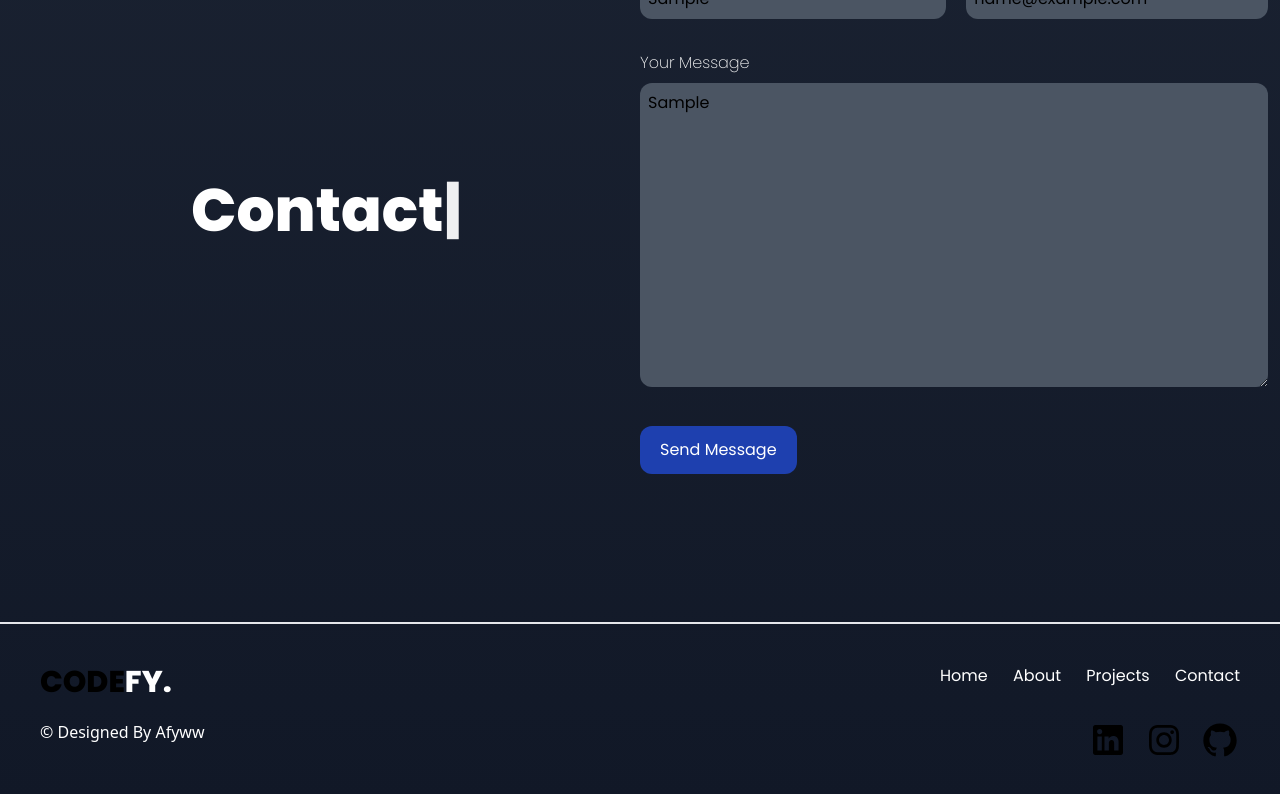
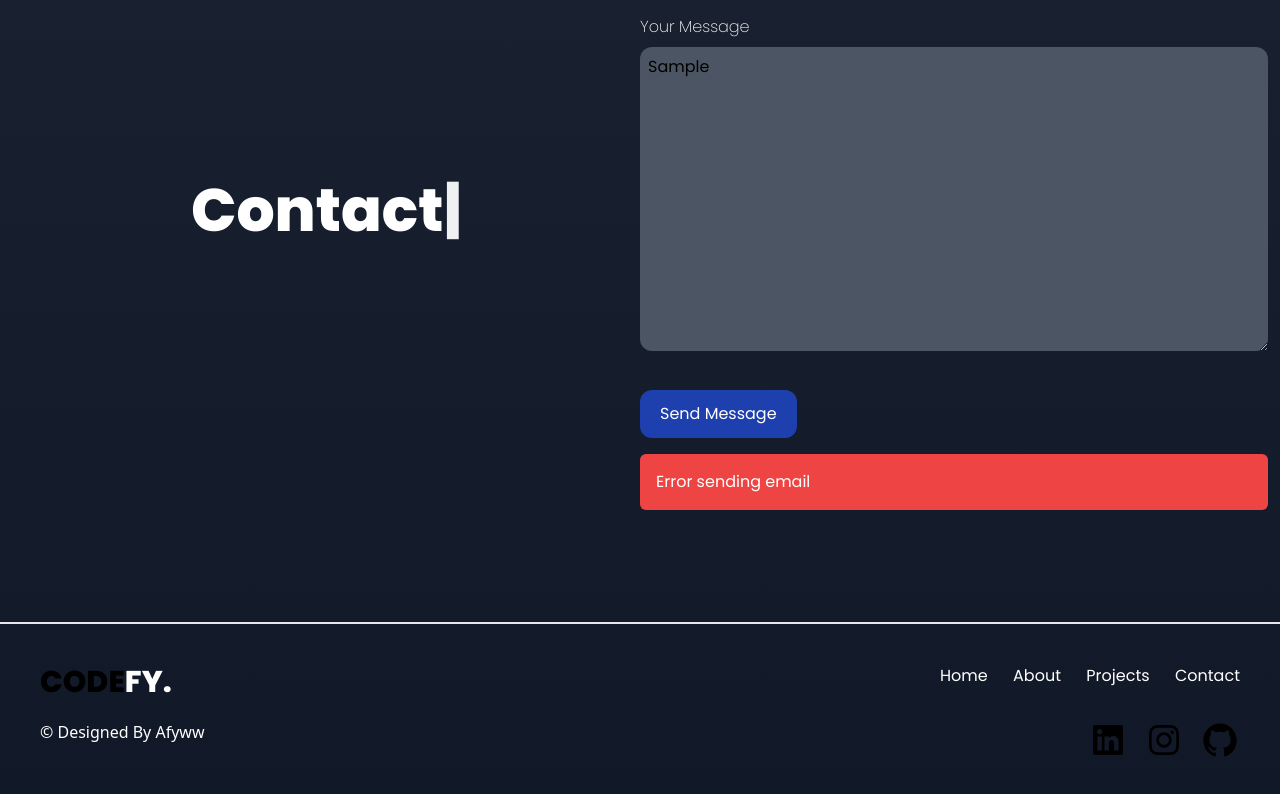
Before and after one commit to afyww/portfolio-nextjs, a Next.js app: page / in a window 1280 px wide. Both pictures are taken after typing "Sample", "name@example.com", "Sample" into the empty fields and a click on the button "Send Message". Shown: the part 3140-3934 px from the top of the page. Built offline with nearby package versions, Linux system fonts and the light colour scheme; no server answers.

Commit message:
emailfitur

```diff
--- a/src/app/components/Contactcard.jsx
+++ b/src/app/components/Contactcard.jsx
@@ -4,6 +4,12 @@ const Contactcard = () => {
     const [formData, setFormData] = useState({
         name: '',
         email: '',
+        message: '',
+    });
+
+    const [notification, setNotification] = useState({
+        show: false,
+        type: 'success', // or 'error'
         message: '',
     });
 
@@ -25,15 +31,30 @@ const Contactcard = () => {
             });
 
             if (response.ok) {
-            console.log('Email sent successfully');
+                setNotification({
+                    show: true,
+                    type: 'success',
+                    message: 'Email sent successfully',
+                });
             } else {
-            console.error('Failed to send email');
+                setNotification({
+                    show: true,
+                    type: 'error',
+                    message: 'Failed to send email',
+                });
             }
         } catch (error) {
+            setNotification({
+                show: true,
+                type: 'error',
+                message: 'Error sending email',
+            });
             console.error('Error sending email:', error);
         }
     };
+
     return (
+        <div>
             <form onSubmit={handleSubmit}>
                 <div class="space-y-8">
                     <div class="flex space-x-5">
@@ -60,7 +81,18 @@ const Contactcard = () => {
                         <button type="submit" class="bg-blue-800 text-white px-5 py-3 font-xl rounded-xl">Send Message</button>
                     </div>
                 </div>
-</form>  )
+            </form>
+            {notification.show && (
+                <div
+                    className={`mt-4 p-4 ${notification.type === 'success' ? 'bg-green-500' : 'bg-red-500'
+                        } text-white rounded-md`}
+                >
+                    {notification.message}
+                </div>
+            )}
+        </div>
+
+    )
 }
 
 export default Contactcard
```
Lines whose indentation alone changed are shown as unchanged.
